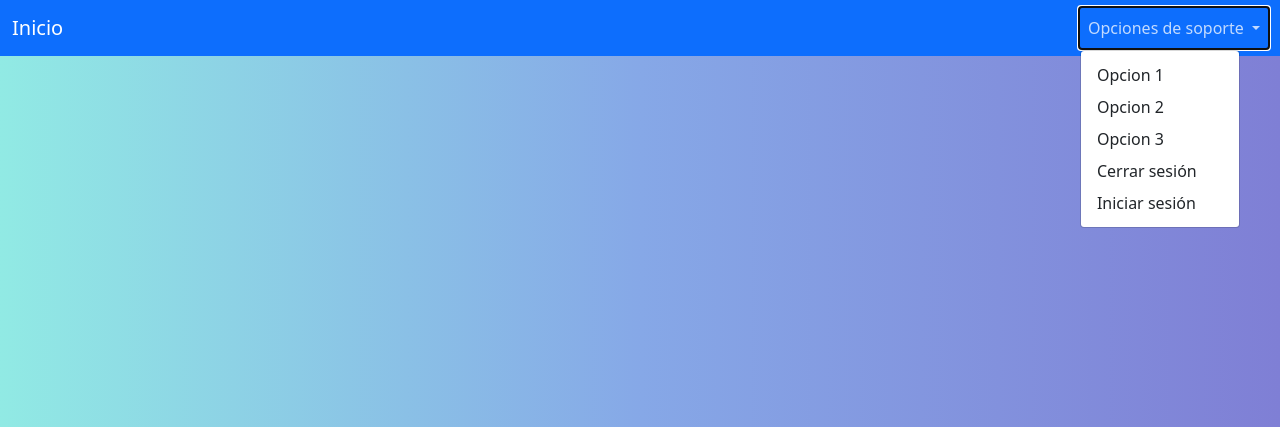
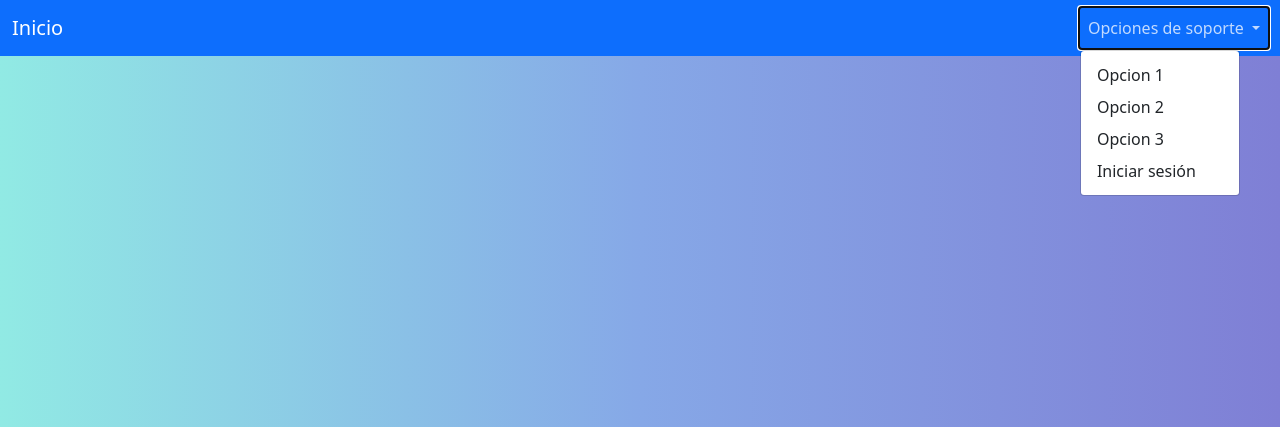
Before and after one commit to jorgeignacio1998/Colegio-Nuevos-Horizontes, a PHP site: page / in a window 1280 px wide, after a click on "Opciones de soporte". Shown: the top 427 px of the page. Run offline with PHP 8.4, Linux system fonts and the light colour scheme.

Commit message:
mostrar y ocultar iniciar o cerrar sesion dependiendo el estado de la sesion

```diff
--- a/NewHorizons/codes/c_login.php
+++ b/NewHorizons/codes/c_login.php
@@ -18,7 +18,7 @@ session_start(); //Paso 1 para utilizar sesiones
         echo'
             <script>
             alert("Las credenciales no son validas");
-            window.location = "../views/index.php";
+            window.location = "../index.php";
             </script>
         ';
 
--- a/NewHorizons/index.php
+++ b/NewHorizons/index.php
@@ -1,12 +1,15 @@
 <?php
 include 'codes/connect.php';
 session_start();
+
+$contador = 0;
 if(isset($_SESSION['usuario'])){  //en el caso que exista alguien logueado va a cargar sus datos y meterlos en un array, si no hay ninguna sesion abierta entonces no hara nada.
 
     $usuario_logueado = $_SESSION['usuario'];
     $datos_usuario = $mysqli->query("SELECT * FROM usuarios WHERE ID LIKE '{$usuario_logueado}' LIMIT 1"); //obteniendo los datos
     $array = mysqli_fetch_array($datos_usuario, MYSQLI_ASSOC);  //colocando los datos del usuario en un array para asi luego gestionarlos de mejor manera,
     echo $array['NOMBRE'];
+    $contador = 1;
 }
 
 ?>
@@ -58,8 +61,13 @@ if(isset($_SESSION['usuario'])){  //en el caso que exista alguien logueado va a
                        <li> <a class="dropdown-item" href="NewHorizons/">Opcion 1</a></li>
                        <li> <a class="dropdown-item" href="NewHorizons/">Opcion 2</a></li>
                        <li> <a class="dropdown-item" href="NewHorizons/">Opcion 3</a></li>
-                       <li> <a class="dropdown-item" href="codes/logout.php">Cerrar sesión</a></li>
-                       <li> <a class="dropdown-item" href="views/login.php">Iniciar sesión</a></li>
+                       <?php if($contador == 0){
+                        echo  '<li> <a class="dropdown-item" href="views/login.php">Iniciar sesión</a></li>';
+                       }else{
+                        echo   '<li> <a class="dropdown-item" href="codes/logout.php">Cerrar sesión</a></li>';
+                       }?>
+
+
                        </ul>
                     </li>
                  </ul>
```
